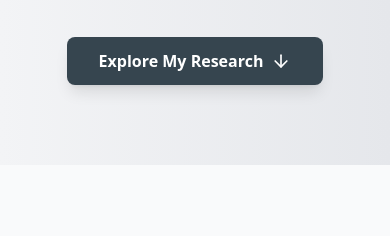
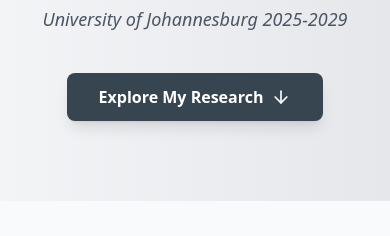
Before and after one commit to tkrushwaya/tkrushwaya.github.io, a plain HTML site: page index.html in a window 390 px wide. Shown: the part 452-688 px from the top of the page. Drawn offline with nearby package versions, Linux system fonts and the light colour scheme.

Commit message:
Update index.html

```diff
--- a/index.html
+++ b/index.html
@@ -46,6 +46,18 @@
             .research-timeline h4 { position: relative !important; top: auto !important; background: none !important; box-shadow: none !important; }
             .mobile-menu { position: absolute; top: 100%; left: 0; right: 0; background-color: #36454F; padding: 1rem; flex-direction: column; align-items: flex-start; }
         }
+
+        /* Add this CSS to fix the header overlap issue */
+        main {
+          padding-top: 80px; /* This pushes content below the fixed header */
+        }
+
+        /* For mobile responsiveness */
+        @media (max-width: 768px) {
+          main {
+            padding-top: 100px; /* Slightly more padding for mobile */
+          }
+        }
     </style>
 </head>
 <body class="bg-gray-50 font-sans">
@@ -75,8 +87,10 @@
     </div>
 </nav>
 
+<!-- Main content wrapper -->
+<main>
     <!-- Hero Section -->
-<section class="bg-gradient-to-r from-gray-100 to-gray-200 py-20 mt-16">
+    <section class="bg-gradient-to-r from-gray-100 to-gray-200 py-20">
         <div class="container mx-auto px-6 text-center" data-aos="fade-up">
             <h1 class="text-4xl md:text-5xl font-bold mb-6 header-color leading-tight">Exploring Public Health Ethics Decision-Making Frameworks</h1>
             <p class="text-xl text-gray-700 mb-2 max-w-3xl mx-auto leading-relaxed">Virtues, deontology, and utilitarianism in pandemics.</p>
@@ -343,6 +357,7 @@
             </div>
         </div>
     </section>
+</main>
 
 <!-- Footer -->
 <footer class="bg-header text-white py-12">
@@ -372,11 +387,10 @@
             </div>
         </div>
         <div class="mt-8 pt-8 border-t border-gray-700 text-center text-gray-400 text-sm">
-            <p>© 2025 Thembinkosi KM Rushwaya. All rights reserved.</p>
+            <p>© 2025 Thembinkosi KM Rushwaya. All rights reserved. Made with AI</p>
         </div>
     </div>
 </footer>
-
 
 <!-- Scripts -->
 <script>
```
Lines whose indentation alone changed are shown as unchanged.
